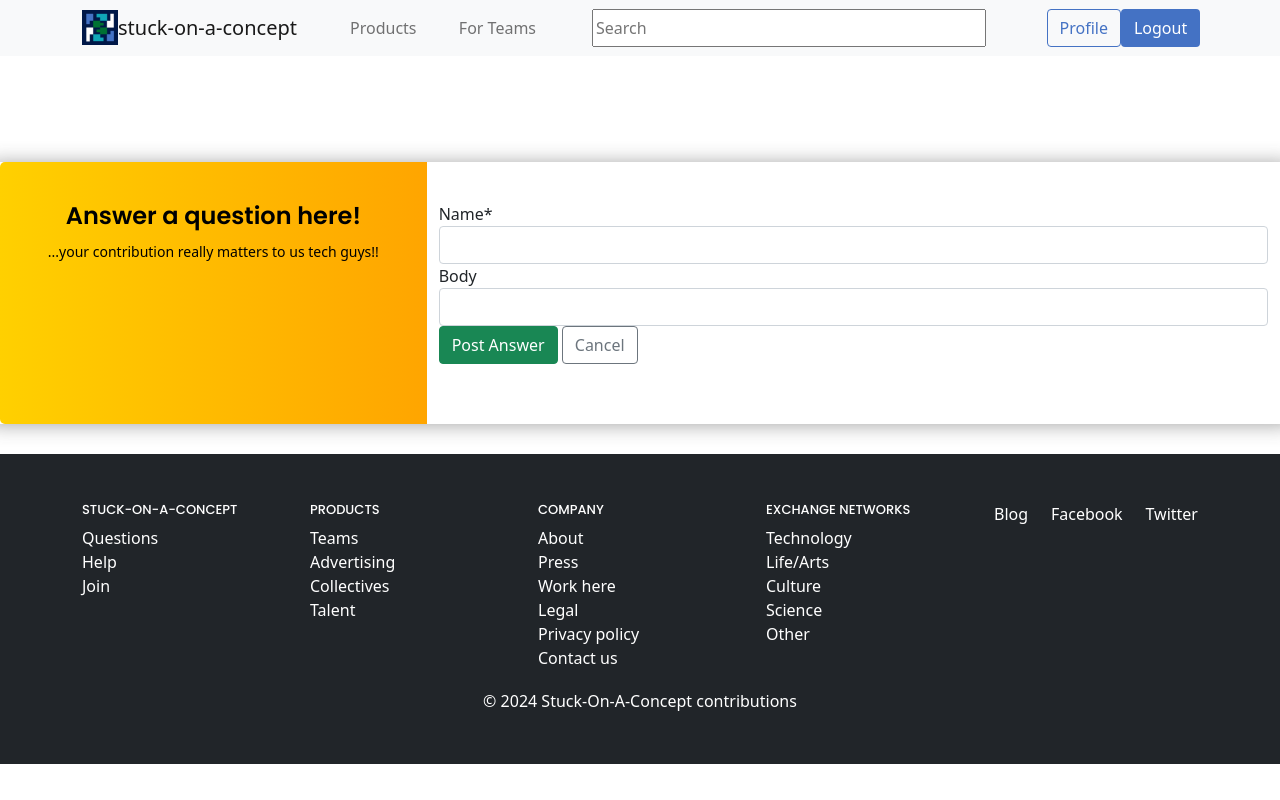
After one commit to vtl-28/stuck-on-a-concept, a Django app: page /questions/1/answer/ in a window 1280 px wide. The commit adds this page. Run offline with Django 4.2, Linux system fonts and the light colour scheme; the visitor is signed in with stand-in values (Sample User, id 1); some libraries are stand-ins or nearby versions.

Commit message:
comment on and like question

```diff
--- a/soac_base/models.py
+++ b/soac_base/models.py
@@ -32,13 +32,16 @@
     body = models.TextField(null=True, blank=True)
     date_created = models.DateTimeField(default=timezone.now)
 
+    class Meta:
+        ordering = ['-date_created']
+
     def __str__(self):
         """return the title of the question and it's user"""
         q_title = self.question.title
         q_user = self.question.user
         return f'{q_title} - {q_user}'
 
-    def get_success_url(self):
+    def get_absolute_url(self):
         """return url"""
         return reverse('soac_base:question-detail', kwargs={'pk':self.pk})
 
--- /dev/null
+++ b/soac_base/templates/soac_base/question-answer.html
@@ -0,0 +1,210 @@
+
+{% extends 'soac_base/questions-base.html' %}
+{% load crispy_forms_tags %}
+
+{% block q_answer %}
+    <!DOCTYPE html>
+    <html lang="en">
+    <head>
+        <meta charset="UTF-8">
+        <meta http-equiv="X-UA-Compatible" content="IE=edge">
+        <meta name="viewport" content="width=device-width, initial-scale=1.0">
+        <title></title>
+        <link href="https://fonts.googleapis.com/css2?family=Poppins:ital,wght@0,100;0,200;0,300;0,400;0,500;0,600;1,100;1,200;1,300;1,400;1,500&display=swap" rel="stylesheet">
+        <script src="https://unpkg.com/feather-icons"></script>
+        <link href="https://fonts.googleapis.com/css2?family=Poppins:wght@200&display=swap" rel="stylesheet">
+
+        <style>
+            body {
+            background-color: #ffff
+            /* background: linear-gradient(230deg, orange 0%, yellow 100%); */
+
+        }
+
+        .padding {
+            padding-top: 6rem !important
+        }
+
+        .user-card-full {
+            overflow: hidden
+        }
+
+        .card {
+            border-radius: 5px;
+            -webkit-box-shadow: 0 1px 20px 0 rgba(69, 90, 100, 0.08);
+            box-shadow: 0 1px 20px 0 rgba(53, 53, 53, 0.452);
+            border: none;
+            margin-bottom: 30px
+        }
+
+        .m-r-0 {
+            margin-right: 0px
+        }
+
+        .m-l-0 {
+            margin-left: 0px
+        }
+
+        .user-card-full .user-profile {
+            border-radius: 5px 0 0 5px
+        }
+
+        .bg-c-lite-green {
+            background: -webkit-gradient(linear, left top, right top, from(#f29263), to(#ee5a6f));
+            background: linear-gradient(to right, rgb(255, 208, 0), orange)
+        }
+
+        .user-profile {
+            padding: 20px 0
+        }
+
+        .card-block {
+            padding: 1.25rem
+        }
+
+        .m-b-25 {
+            margin-bottom: 25px
+        }
+
+        .img-radius {
+            border-radius: 100px
+        }
+        @media only screen and (min-width: 1400px) {
+            .img-radius {
+            border-radius: 100px
+        }
+        }
+        h6 {
+            font-size: 13px;
+            font-family: 'Poppins', sans-serif;
+
+        }
+
+        .card .card-block p {
+            line-height: 25px
+        }
+
+        @media only screen and (min-width: 1400px) {
+            p {
+                font-size: 14px
+            }
+        }
+
+        .card-block {
+            padding: 1.25rem
+        }
+
+        .b-b-default {
+            border-bottom: 1px solid #e0e0e0
+        }
+
+        .m-b-20 {
+            margin-bottom: 20px
+        }
+
+        .p-b-5 {
+            padding-bottom: 5px !important
+        }
+
+        .card .card-block p {
+            line-height: 25px
+        }
+
+        .m-b-10 {
+            margin-bottom: 10px
+        }
+
+        .text-muted {
+            color: #919aa3 !important
+        }
+
+        .b-b-default {
+            border-bottom: 1px solid #e0e0e0
+        }
+
+        .f-w-600 {
+            font-weight: 600
+        }
+
+        .m-b-20 {
+            margin-bottom: 20px
+        }
+
+        .m-t-40 {
+            margin-top: 20px
+        }
+
+        .p-b-5 {
+            padding-bottom: 5px !important
+        }
+
+        .m-b-10 {
+            margin-bottom: 10px
+        }
+
+        .m-t-40 {
+            margin-top: 20px
+        }
+
+        .user-card-full .social-link li {
+            display: inline-block
+        }
+
+        .user-card-full .social-link li a {
+            font-size: 20px;
+            margin: 0 10px 0 0;
+            -webkit-transition: all 0.3s ease-in-out;
+            transition: all 0.3s ease-in-out
+        }
+        </style>
+    </head>
+    <body>
+        <div class="page-content page-container" id="page-content">
+            <div class="padding">
+                <div class="row  d-flex justify-content-center">
+                    <!-- <div class="col-xl-6 col-md-12"> -->
+                        <div class="card user-card-full">
+                            <div class="row m-l-0 m-r-0">
+                                <div class="col-sm-4 bg-c-lite-green user-profile">
+                                    <div class="card-block text-center text-white">
+                                        <!-- <div class="m-b-25"> <img src="{{ user.profile.image.url }}" class="img-radius" alt="User-Profile-Image"> </div> -->
+                                        <h6 class="f-w-600" style="font-size: 24px; color: black;">Answer a question here!</h6>
+                                        <p style="font-size: 14px; color: black;">...your contribution really matters to us tech guys!!</p> <i class=" mdi mdi-square-edit-outline feather icon-edit m-t-10 f-16"></i>
+                                    </div>
+                                </div>
+                                <div class="col-sm-8">
+                                    <div class="card-block">
+                                        </div>
+
+                                        <form action="" method="POST">
+                                            {% csrf_token %}
+                                            {{form|crispy}}
+                                            {{ form.media }}
+                                            <button class="btn btn-success" id="logout-btn" type="submit">Post Answer</button>
+                                            <a style="text-decoration: none; " class="btn btn-outline-secondary" href="">Cancel</a>
+                                        </form>
+
+
+
+                                        <div style="margin-top: 10px;">
+
+                                        </div>
+                                        <ul class="social-link list-unstyled m-t-40 m-b-10">
+                                            <li><a href="#!" data-toggle="tooltip" data-placement="bottom" title="" data-original-title="facebook" data-abc="true"><i class="mdi mdi-facebook feather icon-facebook facebook" aria-hidden="true"></i></a></li>
+                                            <li><a href="#!" data-toggle="tooltip" data-placement="bottom" title="" data-original-title="twitter" data-abc="true"><i class="mdi mdi-twitter feather icon-twitter twitter" aria-hidden="true"></i></a></li>
+                                            <li><a href="#!" data-toggle="tooltip" data-placement="bottom" title="" data-original-title="instagram" data-abc="true"><i class="mdi mdi-instagram feather icon-instagram instagram" aria-hidden="true"></i></a></li>
+                                        </ul>
+                                    </div>
+                                </div>
+                            </div>
+                        </div>
+                    </div>
+                </div>
+            </div>
+        </div>
+        <script>
+            feather.replace()
+          </script>
+    </body>
+    </html>
+{% endblock q_answer %}
--- a/soac_base/templates/soac_base/questions-base.html
+++ b/soac_base/templates/soac_base/questions-base.html
@@ -107,6 +107,10 @@
 
  {% endblock q_conf_del %}
 
+ {% block q_answer %}
+
+ {% endblock q_answer %}
+
 
 {% block footer1 %}
 <footer class="py-5 bg-dark">
--- a/soac_base/views.py
+++ b/soac_base/views.py
@@ -1,5 +1,5 @@
 from django.shortcuts import render, get_object_or_404
-from django.http import HttpResponseBadRequest
+from django.http import HttpResponseBadRequest, HttpResponseRedirect
 from django.views.generic import ListView, DetailView, CreateView, UpdateView, DeleteView
 from django.contrib.auth.mixins import LoginRequiredMixin, PermissionRequiredMixin, UserPassesTestMixin
 from .models import Question, Answer
@@ -15,17 +15,26 @@
 @login_required
 def like_view(request, pk):
     """ A function that allows users to post likes """
-    if request.method == 'POST':
-        request = get_object_or_404(Question, pk=pk)
-        if request.user in question.likes.all():
-            question.likes.remove(request.user)
-            liked = False
-        else:
-            question.likes.add(request.user)
-            liked = True
-        return redirect('soac_base:question-detail', pk=pk)
+    # if request.method == 'POST':
+    #     request = get_object_or_404(Question, pk=pk)
+    #     if request.user in question.likes.all():
+    #         question.likes.remove(request.user)
+    #         liked = False
+    #     else:
+    #         question.likes.add(request.user)
+    #         liked = True
+    #     return redirect('soac_base:question-detail', pk=pk)
+    # else:
+    #     return HttpResponseBadRequest('Invalid request method.')
+    post = get_object_or_404(Question, id=request.POST.get('question_id'))
+    liked = False
+    if post.likes.filter(id=request.user.id).exists():
+        post.likes.remove(request.user)
+        liked = False
     else:
-        return HttpResponseBadRequest('Invalid request method.')
+        post.likes.add(request.user)
+        liked = True
+    return HttpResponseRedirect(reverse('soac_base:question-detail', args=[str(pk)]))
 
 class QuestionListView(ListView):
     """ A class that list the recent questions based on Time """
@@ -101,14 +110,15 @@
     #     question = self.get_object()
     #     return super().has_permission() and question.user == self.request.user
 
-class AnswerCreateView(CreateView):
+class AnswerCreateView(LoginRequiredMixin,CreateView):
     """ A class that enable users to answer Questions """
     model = Answer
     form_class = CommentForm
+    context_object_name =  'question'
 
     template_name = 'soac_base/question-answer.html'
 
-    def form_validLogoutView(self, form):
+    def form_valid(self, form):
         form.instance.question_id = self.kwargs['pk']
         return super().form_valid(form)
     success_url = reverse_lazy('soac_base:question-lists')
@@ -121,6 +131,6 @@
     templete_name = 'soac_base/question-detail.html'
 
     def form_valid(self, form):
-        form.instamce.question_id = self.kwargs['pk']
+        form.instance.question_id = self.kwargs['pk']
         return super().form_valid(form)
     success_url = reverse_lazy('soac_base:question-detail')
```
Also changed, not shown: soac_base/templates/soac_base/question_detail.html (+4 -4 lines), soac_base/migrations/0003_alter_answer_body.py (added).
